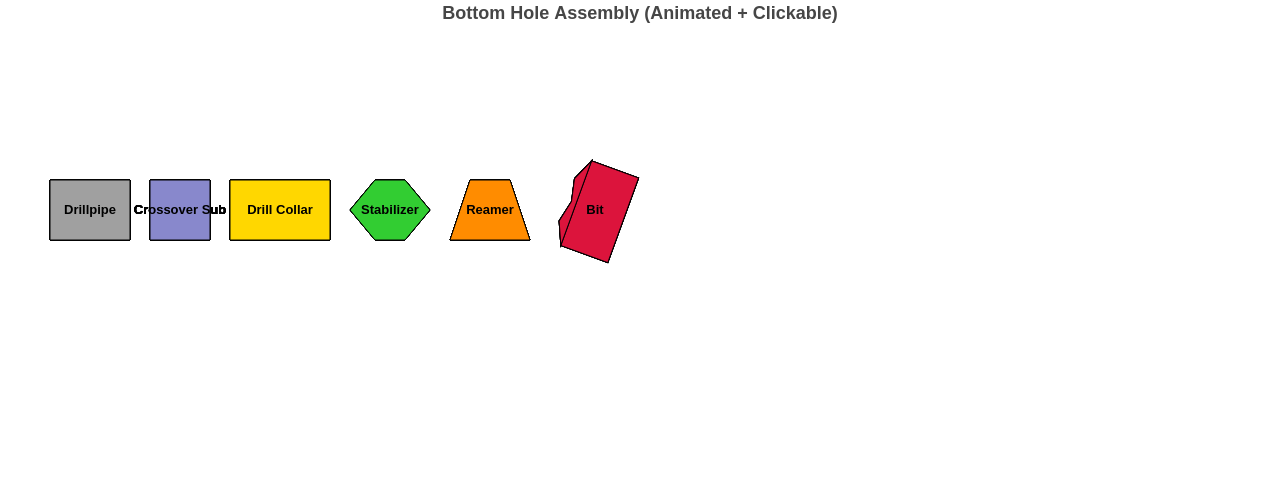
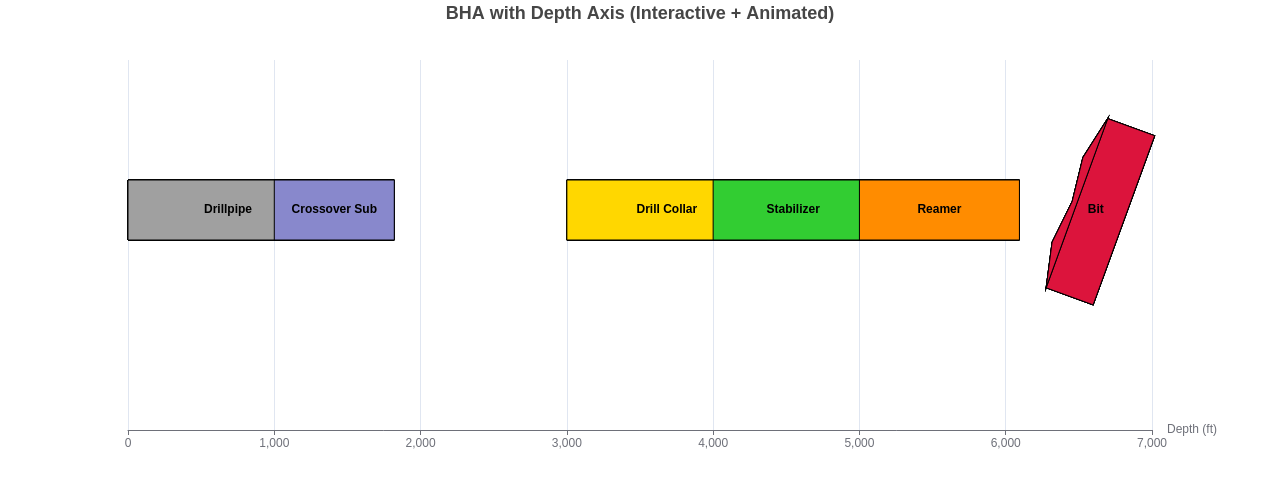
Before and after one commit to acsgunc/stackblitz-bha-echarts, a website: page index.html in a window 1280 px wide. Drawn offline with nearby package versions, Linux system fonts and the light colour scheme.

Commit message:
with depth as x axis

```diff
--- a/index.html
+++ b/index.html
@@ -2,113 +2,90 @@
 <html>
 <head>
   <meta charset="utf-8">
-  <title>BHA Animated & Clickable</title>
+  <title>BHA with Real Depth Axis</title>
   <script src="https://cdn.jsdelivr.net/npm/echarts/dist/echarts.min.js"></script>
 </head>
 <body style="margin:0">
-  <div id="bhaInteractive" style="width: 100%; height: 500px;"></div>
+  <div id="bhaDepthFix" style="width: 100%; height: 500px;"></div>
 
   <script>
-    const baseY = 180;
-    const baseX = 50;
-    const height = 60;
-    let currentX = baseX;
+    const chart = echarts.init(document.getElementById('bhaDepthFix'));
     let angle = 0;
 
     const components = [
       {
         name: 'Drillpipe',
-        width: 80,
+        width: 200,
         color: '#A0A0A0',
         description: 'Transmits torque and fluid.',
-        url: 'https://example.com/drillpipe'
+        url: 'https://example.com/drillpipe',
+        depth: 0
       },
       {
         name: 'Crossover Sub',
-        width: 60,
+        width: 120,
         color: '#8888CC',
         description: 'Connects different tool joints.',
-        url: 'https://example.com/crossover'
+        url: 'https://example.com/crossover',
+        depth: 1000
       },
       {
         name: 'Drill Collar',
-        width: 100,
+        width: 200,
         color: '#FFD700',
         description: 'Adds weight on bit and stiffness.',
-        url: 'https://example.com/drillcollar'
+        url: 'https://example.com/drillcollar',
+        depth: 3000
       },
       {
         name: 'Stabilizer',
-        width: 80,
+        width: 160,
+        color: '#32CD32',
         description: 'Centralizes BHA.',
         url: 'https://example.com/stabilizer',
-        render: (x, y, w, h) => ({
-          type: 'path',
-          shape: {
-            pathData: `
-              M${x + w/2 - 15},${y}
-              L${x + w/2 + 15},${y}
-              L${x + w},${y + h/2}
-              L${x + w/2 + 15},${y + h}
-              L${x + w/2 - 15},${y + h}
-              L${x},${y + h/2}
-              Z
-            `
-          },
-          style: { fill: '#32CD32', stroke: '#000' }
-        })
+        depth: 4000
       },
       {
         name: 'Reamer',
-        width: 80,
+        width: 160,
+        color: '#FF8C00',
         description: 'Enlarges/conditions borehole.',
         url: 'https://example.com/reamer',
-        render: (x, y, w, h) => ({
-          type: 'path',
-          shape: {
-            pathData: `
-              M${x},${y + h}
-              L${x + w/4},${y}
-              L${x + 3*w/4},${y}
-              L${x + w},${y + h}
-              Z
-            `
-          },
-          style: { fill: '#FF8C00', stroke: '#000' }
-        })
+        depth: 5000
       },
       {
         name: 'Bit',
-        width: 90,
+        width: 180,
+        color: '#DC143C',
         description: 'Breaks rock, drills formation.',
         url: 'https://example.com/bit',
-        isBit: true // flag for rotation
+        depth: 6000,
+        isBit: true
       }
     ];
 
-    const chart = echarts.init(document.getElementById('bhaInteractive'));
-
-    function generateRenderItems(rotation = 0) {
-      currentX = baseX;
-      const renderItems = [];
+    function getRenderItem(rotationAngle) {
+      return function (params, api) {
+        const y = 180;
+        const height = 60;
+        const group = { type: 'group', children: [] };
 
         for (const comp of components) {
-        const x = currentX;
-        const y = baseY;
+          const coord = api.coord([comp.depth, 0]); // get canvas X from depth
+          const x = coord[0];
           const w = comp.width;
 
-        let shapeItem;
+          let shape;
           if (comp.isBit) {
-          // Bit with rotation
-          shapeItem = {
+            shape = {
               type: 'group',
-            rotation: (rotation * Math.PI) / 180,
+              rotation: (rotationAngle * Math.PI) / 180,
               origin: [x + w / 2, y + height / 2],
               children: [
                 {
                   type: 'rect',
                   shape: { x, y, width: w, height: height - 10 },
-                style: { fill: '#DC143C', stroke: '#000' }
+                  style: { fill: comp.color, stroke: '#000' }
                 },
                 {
                   type: 'path',
@@ -122,25 +99,21 @@
                       Z
                     `
                   },
-                style: { fill: '#DC143C', stroke: '#000' }
+                  style: { fill: comp.color, stroke: '#000' }
                 }
               ]
             };
-        } else if (comp.render) {
-          shapeItem = comp.render(x, y, w, height);
           } else {
-          shapeItem = {
+            shape = {
               type: 'rect',
               shape: { x, y, width: w, height: height },
-            style: { fill: comp.color || '#ccc', stroke: '#000' }
+              style: { fill: comp.color, stroke: '#000' }
             };
           }
 
-        renderItems.push({
-          type: 'group',
-          children: [
+          group.children.push(
             {
-              ...shapeItem,
+              ...shape,
               info: {
                 name: comp.name,
                 description: comp.description,
@@ -155,22 +128,20 @@
                 y: y + height / 2,
                 textAlign: 'center',
                 textVerticalAlign: 'middle',
-                font: 'bold 13px sans-serif',
+                font: 'bold 12px sans-serif',
                 fill: '#000'
               }
             }
-          ]
-        });
-
-        currentX += w + 20;
+          );
         }
 
-      return renderItems;
+        return group;
+      };
     }
 
-    chart.setOption({
+    const option = {
       title: {
-        text: 'Bottom Hole Assembly (Animated + Clickable)',
+        text: 'BHA with Depth Axis (Interactive + Animated)',
         left: 'center'
       },
       tooltip: {
@@ -180,58 +151,58 @@
           return info ? `<b>${info.name}</b><br/>${info.description}` : '';
         }
       },
-      xAxis: { show: false, min: 0, max: 1000 },
-      yAxis: { show: false, min: 0, max: 500 },
-      series: [{
+      xAxis: {
+        name: 'Depth (ft)',
+        type: 'value',
+        min: 0,
+        max: 7000,
+        axisLine: { show: true },
+        splitLine: { show: true }
+      },
+      yAxis: {
+        show: false,
+        type: 'value',
+        min: 0,
+        max: 500
+      },
+      series: [
+        {
           type: 'custom',
-        renderItem: function (params, api) {
-          return {
-            type: 'group',
-            children: generateRenderItems(angle)
+          coordinateSystem: 'cartesian2d',
+          renderItem: getRenderItem(angle),
+          data: components
+        }
+      ]
     };
-        },
-        data: generateRenderItems()
-      }]
-    });
 
-    // 🔁 Bit Rotation Animation
+    chart.setOption(option);
+
+    // Animate bit rotation
     setInterval(() => {
       angle = (angle + 5) % 360;
       chart.setOption({
-        series: [{
+        series: [
+          {
             type: 'custom',
-          renderItem: function (params, api) {
-            return {
-              type: 'group',
-              children: generateRenderItems(angle)
-            };
-          },
-          data: generateRenderItems()
-        }]
+            coordinateSystem: 'cartesian2d',
+            renderItem: getRenderItem(angle),
+            data: components
+          }
+        ]
       });
     }, 100);
 
-    // 🧠 Clickable Parts
+    // Clickable shapes
     chart.getZr().on('click', function (event) {
       const pointInPixel = [event.offsetX, event.offsetY];
       const pointInGrid = chart.convertFromPixel({ seriesIndex: 0 }, pointInPixel);
+      const xClicked = pointInGrid[0];
 
-      const data = generateRenderItems(angle);
-      for (const item of data) {
-        const info = item.children[0]?.info;
-        if (info && info.url) {
-          const shape = item.children[0].shape;
-          // Rough hit area (for simplification)
-          if (
-            event.offsetX >= shape.x &&
-            event.offsetX <= shape.x + shape.width &&
-            event.offsetY >= shape.y &&
-            event.offsetY <= shape.y + shape.height
-          ) {
-            window.open(info.url, '_blank');
-            break;
-          }
-        }
+      const closest = components.find(c =>
+        Math.abs(c.depth - xClicked) < 200
+      );
+      if (closest?.url) {
+        window.open(closest.url, '_blank');
       }
     });
   </script>
```
Lines whose indentation alone changed are shown as unchanged.
